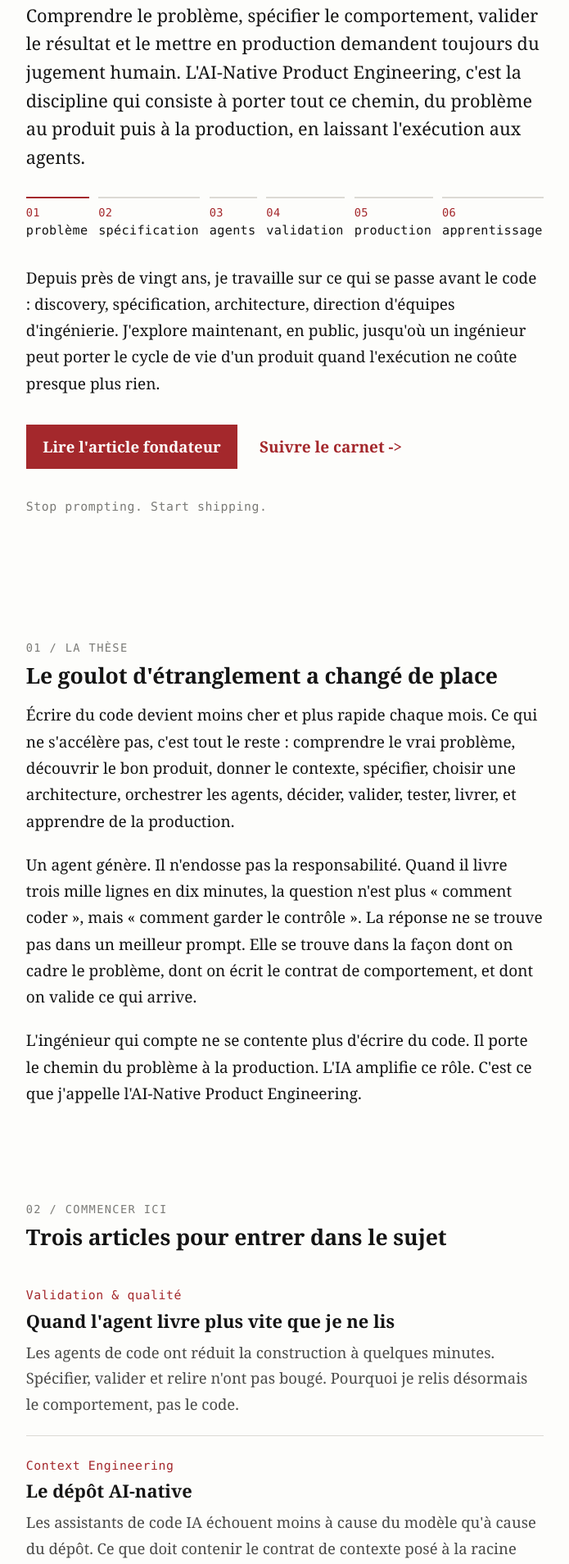
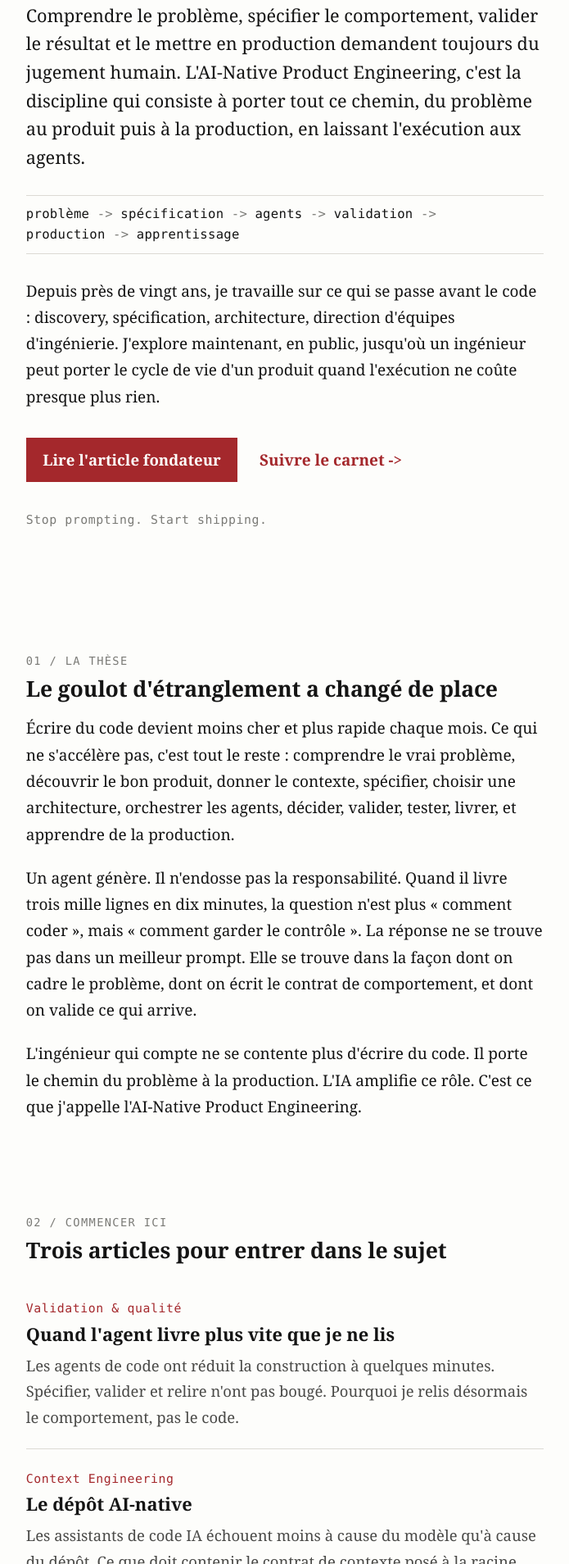
Before and after one commit to anasdox/anasdox.github.io, a Jekyll site: the page built from index.html, in a window 1280 px wide. Shown: the part 484-2392 px from the top of the page at 82% size, without its empty margins (292-987 px from the left). Built offline with Jekyll 4.4.1, drawn with Linux system fonts in a browser that asks for light colours.

Commit message:
Revert "feat(design): parcours en etapes numerotees sur une piste"
This reverts commit 7559fad5a2d0850d186923fd1c45fa7a09a4816e.

```diff
--- a/assets/css/style.css
+++ b/assets/css/style.css
@@ -197,33 +197,21 @@ blockquote p:last-child { margin-bottom: 0; }
 
 .path {
   list-style: none;
-  padding: 0;
-  margin: 2em 0;
+  padding: 0.7em 0;
+  margin: 1.8em 0;
+  border-top: 1px solid var(--border);
+  border-bottom: 1px solid var(--border);
   display: flex;
-  gap: 0.6rem;
-  counter-reset: step;
+  flex-wrap: wrap;
+  gap: 0.15em 0;
   font-family: var(--mono);
-  font-size: 0.8rem;
+  font-size: 0.82rem;
   letter-spacing: 0.02em;
-  line-height: 1.4;
+  line-height: 1.5;
 }
-/* Etapes numerotees sur une piste : le chemin se lit comme une progression. */
-.path li {
-  flex: 1 1 auto;
-  margin: 0;
-  padding-top: 0.55em;
-  border-top: 2px solid var(--border);
-  white-space: nowrap;
-  counter-increment: step;
-}
-.path li::before {
-  content: counter(step, decimal-leading-zero);
-  display: block;
-  color: var(--accent);
-  font-size: 0.9em;
-  margin-bottom: 0.1em;
-}
-.path li:first-child { border-top-color: var(--accent); }
+.path li { margin: 0; white-space: nowrap; }
+/* La fleche suit le mot : une coupure de ligne tombe apres elle, jamais devant. */
+.path li:not(:last-child)::after { content: "->"; color: var(--soft); padding: 0 0.6em; }
 
 .signature { color: var(--soft); margin-top: 2.2em; }
 
@@ -357,8 +345,6 @@ blockquote p:last-child { margin-bottom: 0; }
   .hero { padding-top: 1.2rem; }
   .hero .lede { font-size: 1.06rem; }
   .pair { grid-template-columns: 1fr; }
-  .path { flex-wrap: wrap; row-gap: 1rem; }
-  .path li { flex: 1 1 calc(33.333% - 0.6rem); }
   h1 { font-size: 1.85rem; }
   .section { margin-top: 3rem; }
 }
```
